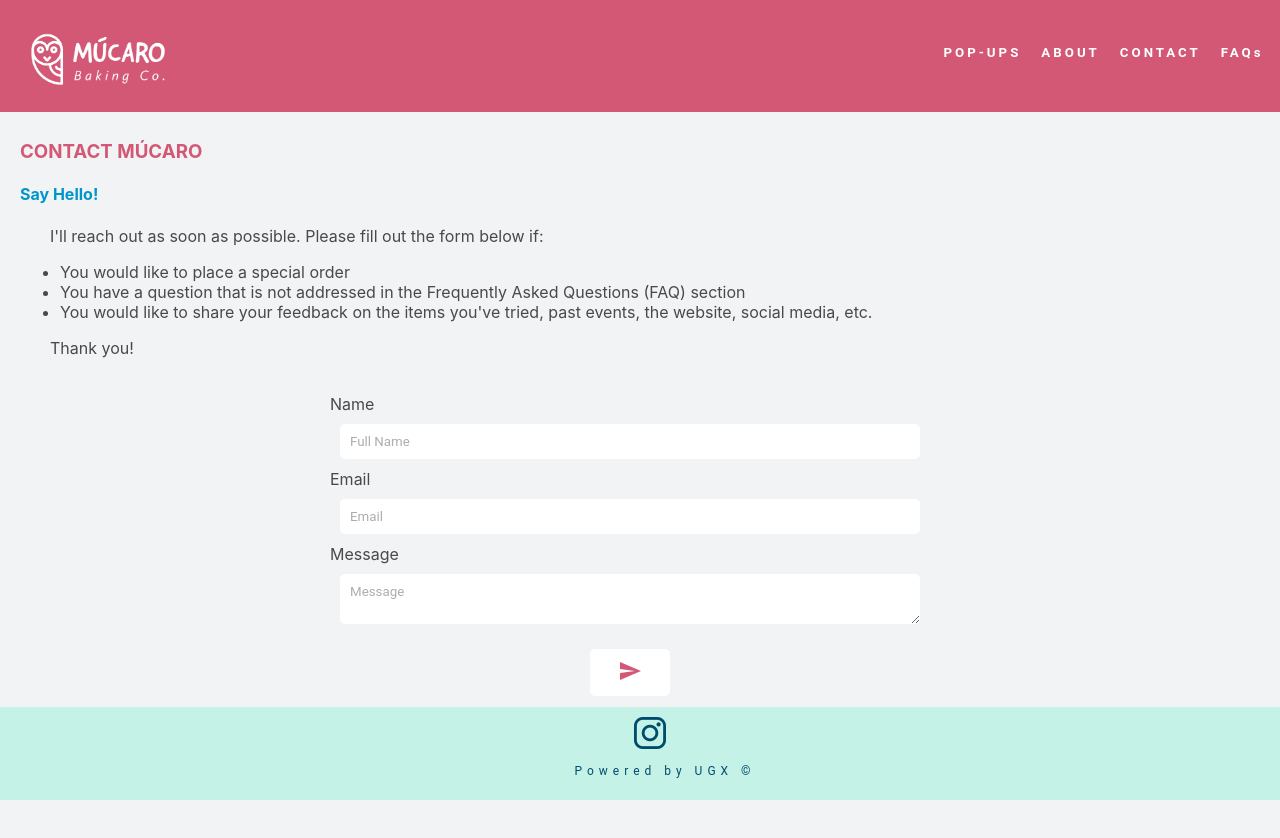
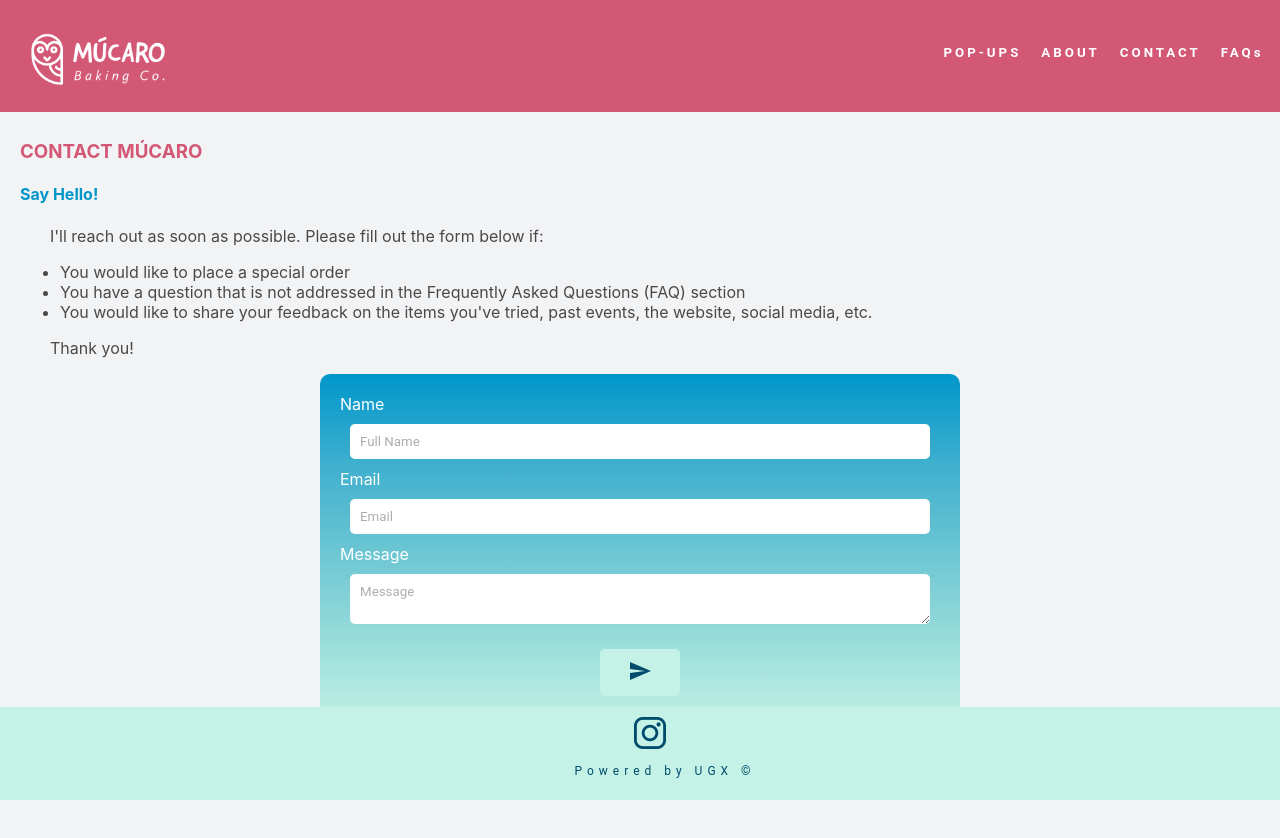
Before and after one commit to Ugonz86/MucaroBakingCo, a React (Create React App) app: page /contact in a window 1280 px wide. Shown: the top 838 px of the page. Before the commit the page ends 800 px from the top, so only its background shows below. Built offline with nearby package versions, Linux system fonts and the light colour scheme; the HTML template or start-up script is replaced by a standard one; what @aws-amplify/core would draw is missing.

Commit message:
Modified layout

```diff
--- a/src/App.css
+++ b/src/App.css
@@ -160,7 +160,7 @@ color: white;
   justify-content: center;
   font-size: calc(6px + 2vmin);
   color: #121212;
-  margin: 60px 20px;
+  margin: 60px 20px 100px;
   text-align: left;
 
 }
@@ -172,7 +172,7 @@ color: white;
   /* background-image: linear-gradient(to bottom, #0096ca, #3eafcf, #6cc6d3, #99ddda, #c5f2e6); */
   /* background-image: linear-gradient(to bottom, #d25876, #d68660, #c6b275, #b8d6ab, #c5f2e6); */
 
-  margin: 60px 20px;
+  margin: 60px 20px 100px;
   display: flex;
   flex-direction: column;
   color: #4a4949;
@@ -208,7 +208,7 @@ color: white;
 }
 
 .Faqs {
-  margin: 60px 20px;
+  margin: 60px 20px 100px;
   display: flex;
   flex-direction: column;
   align-items: center;
@@ -219,10 +219,11 @@ color: white;
 
 .form-container {
   text-align: left;
+  margin-bottom: 20px;
 }
 
 .About {
-  margin: 60px 20px;
+  margin: 60px 20px 100px;
   display: flex;
   flex-direction: column;
   align-items: center;
@@ -248,7 +249,7 @@ h4 {
 }
 
 button {
-  background-color: white;
+  background-color: #c5f2e6;
   outline: none;
   border: none;
   padding: 10px;
@@ -258,8 +259,8 @@ button {
 }
 
 button:hover {
-  background-color: #d25876;
-  color: #c5f2e6
+  background-color: #004c6d;
+  color: #c5f2e6;
 }
 
 .form {
@@ -267,9 +268,11 @@ button:hover {
   flex-flow: column wrap;
   min-width: 350px;
   max-width: 600px;
-  padding: 20px 20px 20px 0;
+  padding: 20px 20px 20px 20px;
   border-radius: 10px;
-  margin: auto;
+  margin: 0 auto;
+  color: white;
+  background-image: linear-gradient(to bottom, #0096ca, #3eafcf, #6cc6d3, #99ddda, #c5f2e6);
 }
 
 input {
@@ -293,7 +296,7 @@ textarea::placeholder {
 
 
 .send {
-  color: #d25876;
+  color: #004c6d;
 }
 
 .Footer {
```
